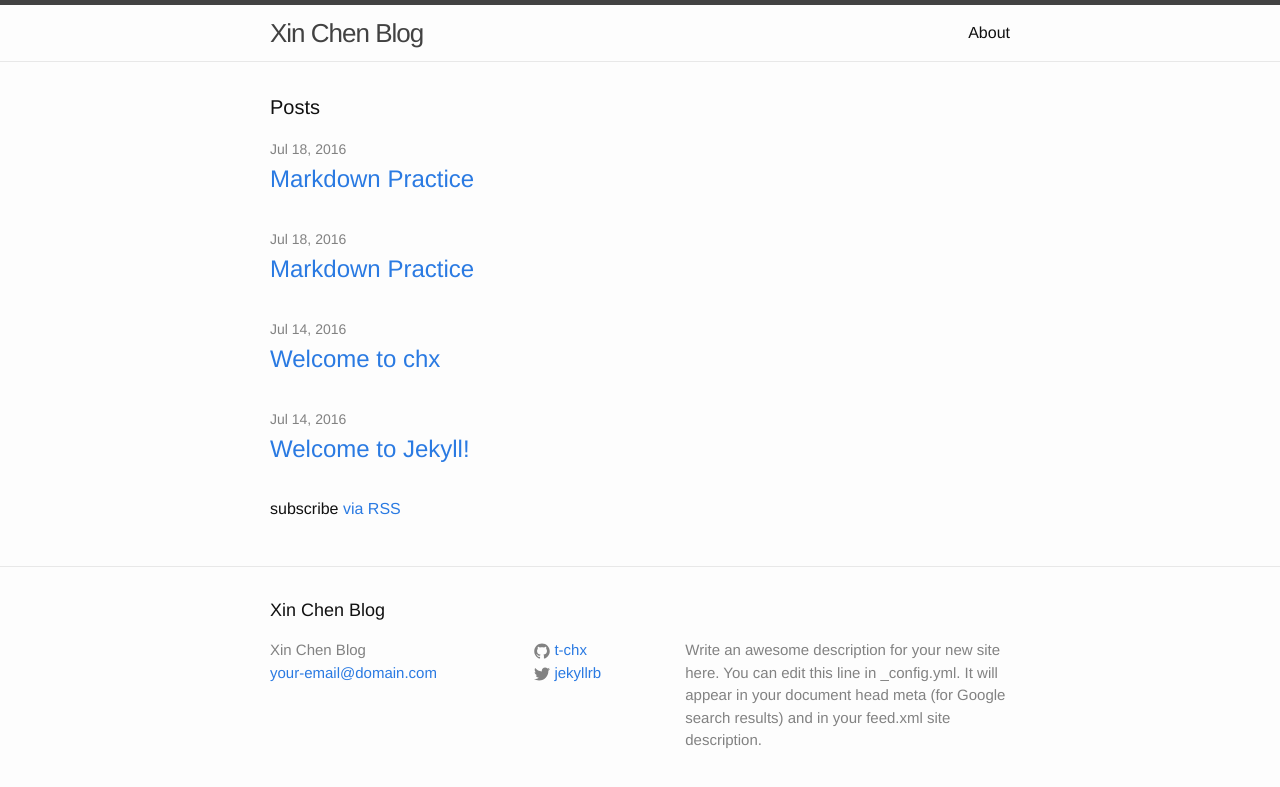
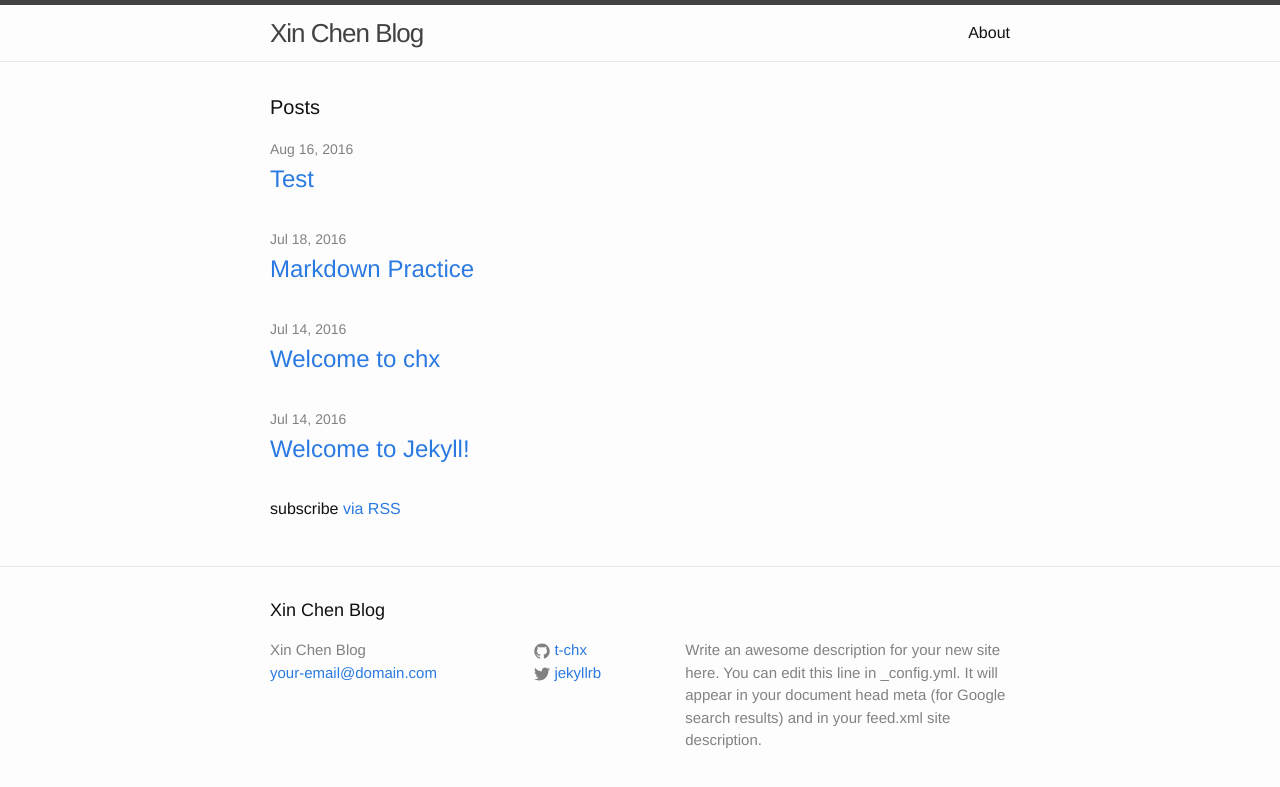
Before and after one commit to t-chx/t-chx.github.io, a Jekyll site: the page built from index.html, in a window 1280 px wide. Shown: the top 787 px of the page. Built offline with Jekyll 4.4.1, drawn with Linux system fonts in a browser that asks for light colours.

Commit message:
edit test.md

```diff
--- a/_posts/2016-08-16-test.md
+++ b/_posts/2016-08-16-test.md
@@ -1,9 +1,9 @@
 ---
 layout: post
-title:  "Markdown Practice"
-date:   2016-07-18 11:00:00 +0800
+title:  "Test"
+date:   2016-08-16 17:00:00 +0800
 ---
-# Markdown Practice
+# Test
 
 This is a test page to show the results of different document services.
 
```
